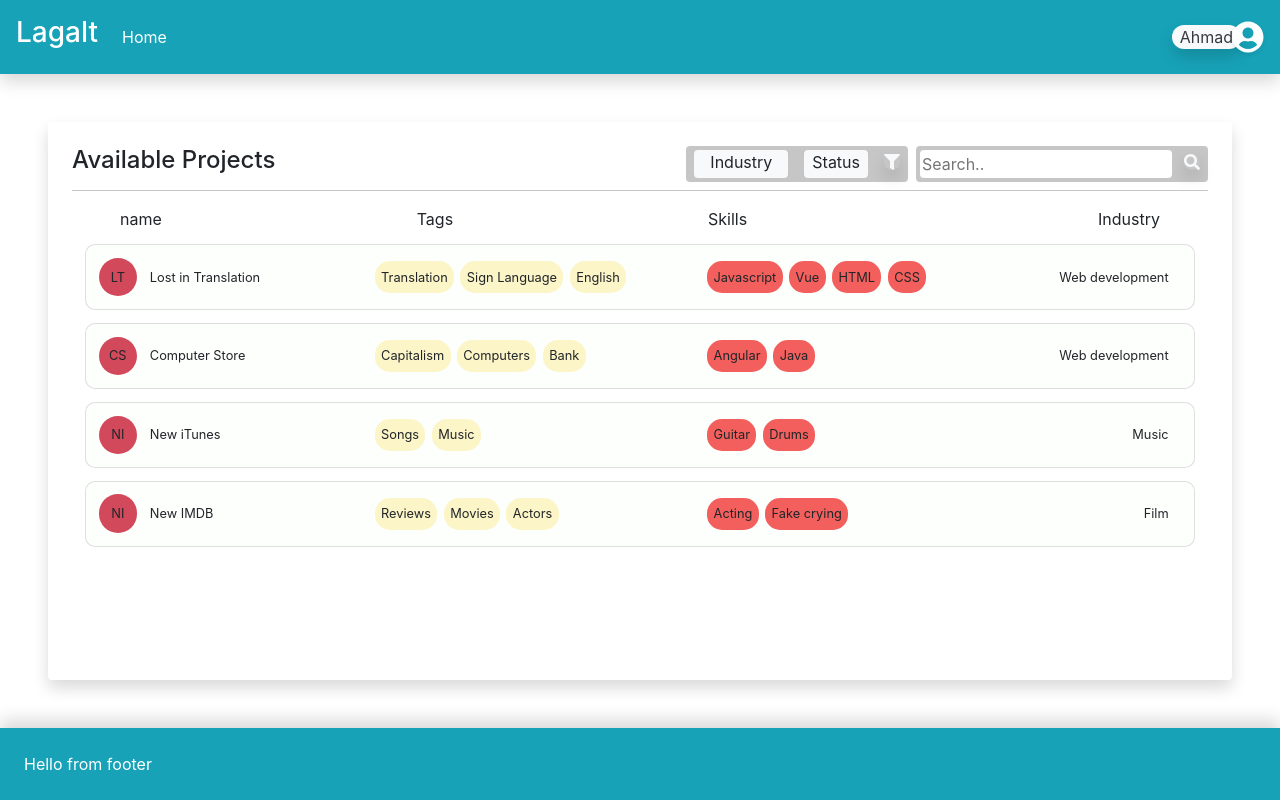
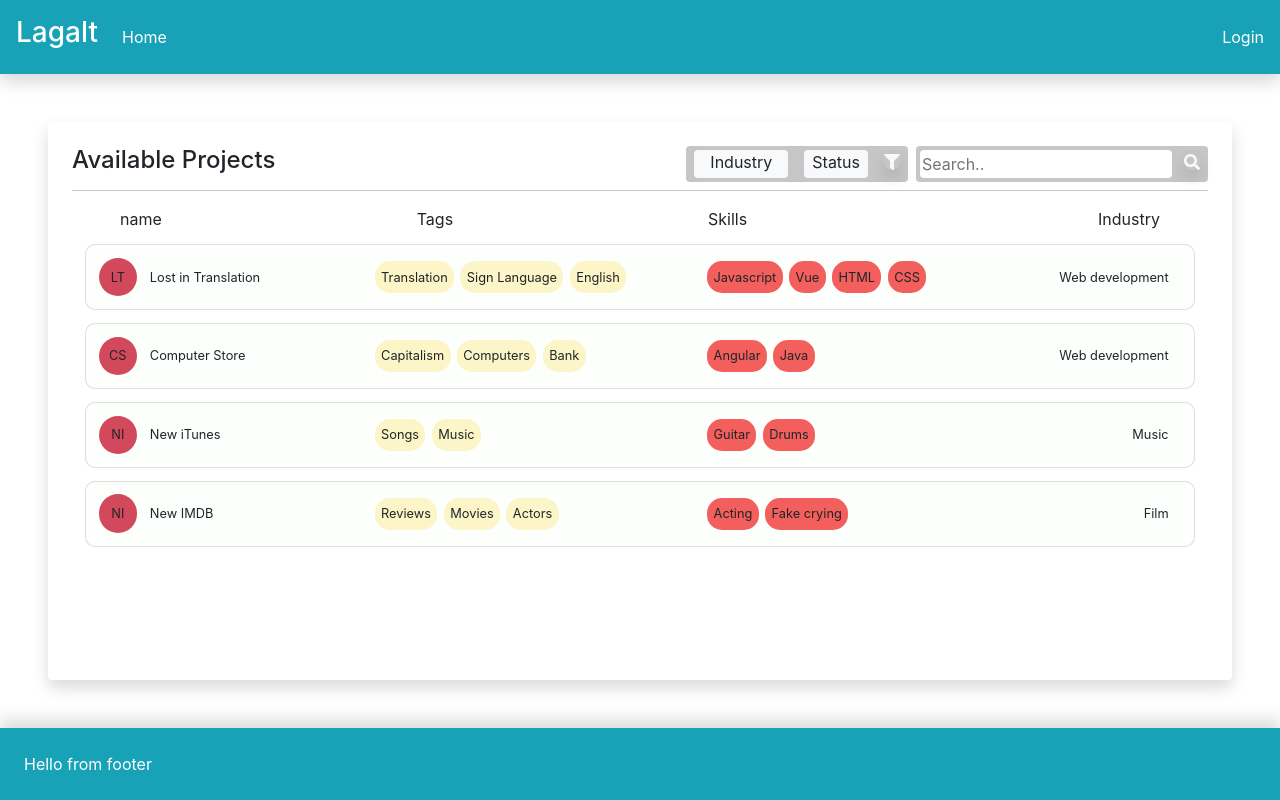
Before and after one commit to iamnuno/lagalt, a Vue app: page / in a window 1280 px wide. Built offline with nearby package versions, Linux system fonts and the light colour scheme; no server answers; data requests are answered from the project's data file.

Commit message:
Feat: header now gets updated as the user logs in

```diff
--- a/src/components/Header.vue
+++ b/src/components/Header.vue
@@ -6,14 +6,25 @@
     <div class="d-flex flex-column justify-content-center flex-grow-1 ml-4">
       <!-- navbar buttons -->
       <div class="d-flex flex-row">
-        <a class="button text-white" @click="toHome()">Home</a>
+        <router-link class="button text-white" :to="{ name: 'home' }"
+          >Home</router-link
+        >
       </div>
     </div>
     <div class="d-flex flex-column justify-content-center">
-      <div v-if="isLoggedIn">Login</div>
+      <router-link
+        :to="{ name: 'login' }"
+        class="button text-white"
+        v-if="!isLoggedin"
+        >Login</router-link
+      >
 
       <!-- profile -->
-      <div id="profile-container" class="d-flex flex-row profile-container">
+      <div
+        v-if="isLoggedin"
+        id="profile-container"
+        class="d-flex flex-row profile-container"
+      >
         <div class="d-flex flex-column">
           <div
             class="bg-light text-dark my-1 px-2 rounded-pill username shadow"
@@ -53,18 +64,25 @@
 </template>
 
 <script>
+import * as firebase from "../utils/firebase";
+import { mapState } from "vuex";
+
 export default {
   name: "Header",
   data() {
     return {
       title: "Lagalt",
-      isLoggedIn: false,
       username: "Ahmad",
     };
   },
+  computed: mapState(["isLoggedin"]),
   methods: {
-    logout() {
-      alert("logout");
+    async logout() {
+      if (await firebase.logout()) {
+        this.$router.push({ name: "login" });
+      } else {
+        console.log("something went wrong! try again.");
+      }
     },
     toProfile() {
       this.$router.push("/profile");
@@ -89,7 +107,6 @@ export default {
   color: rgb(0, 0, 0) !important;
   text-decoration: none;
 }
-
 .username {
   right: -9px;
   position: relative;
@@ -97,15 +114,12 @@ export default {
 .icon {
   z-index: 1;
 }
-
 .profile-container:hover .dropdown-container {
   display: flex !important;
 }
-
 .dropdown-container .dropdown-item:hover {
   background-color: #ddd;
 }
-
 .dropdown-container {
   right: 15px;
   margin-top: 33px;
@@ -114,9 +128,11 @@ export default {
   min-width: 100px;
   z-index: 1;
 }
-
 .dropdown-item {
   background-color: lightgray;
   text-decoration: none;
 }
+li {
+  text-decoration: none;
+}
 </style>
```
